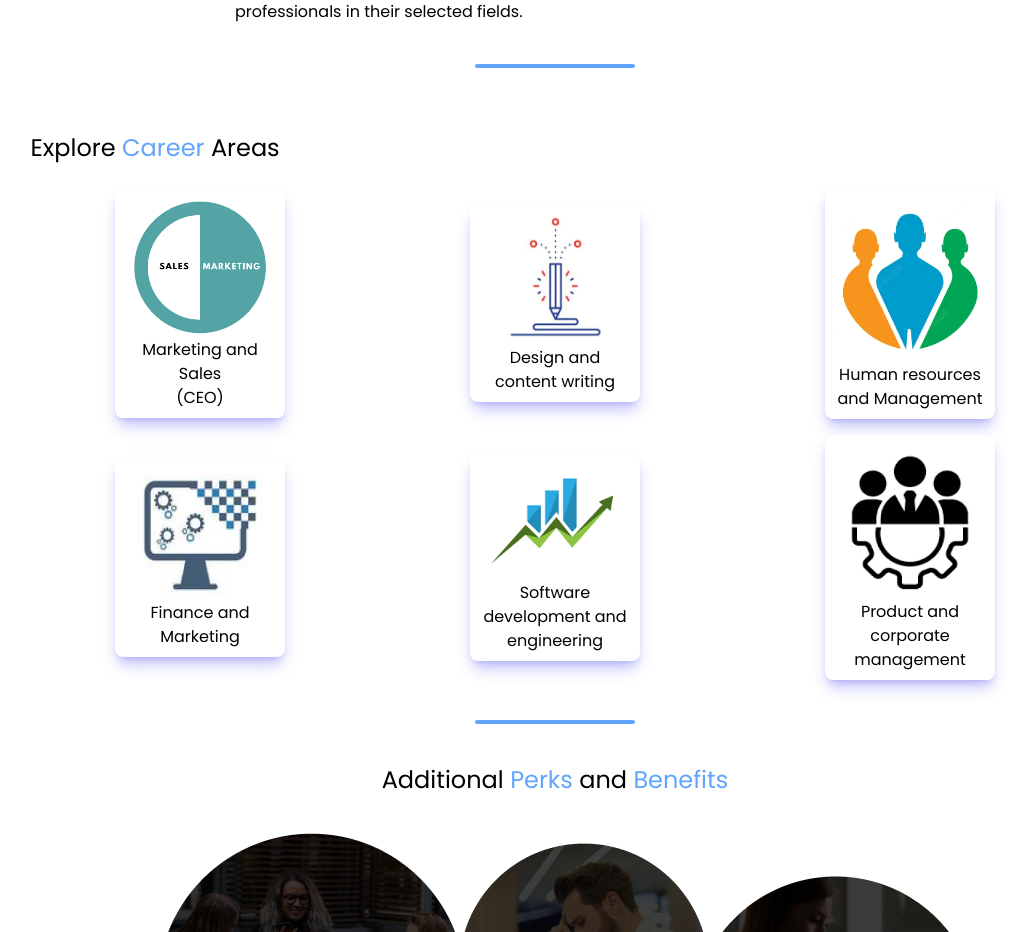
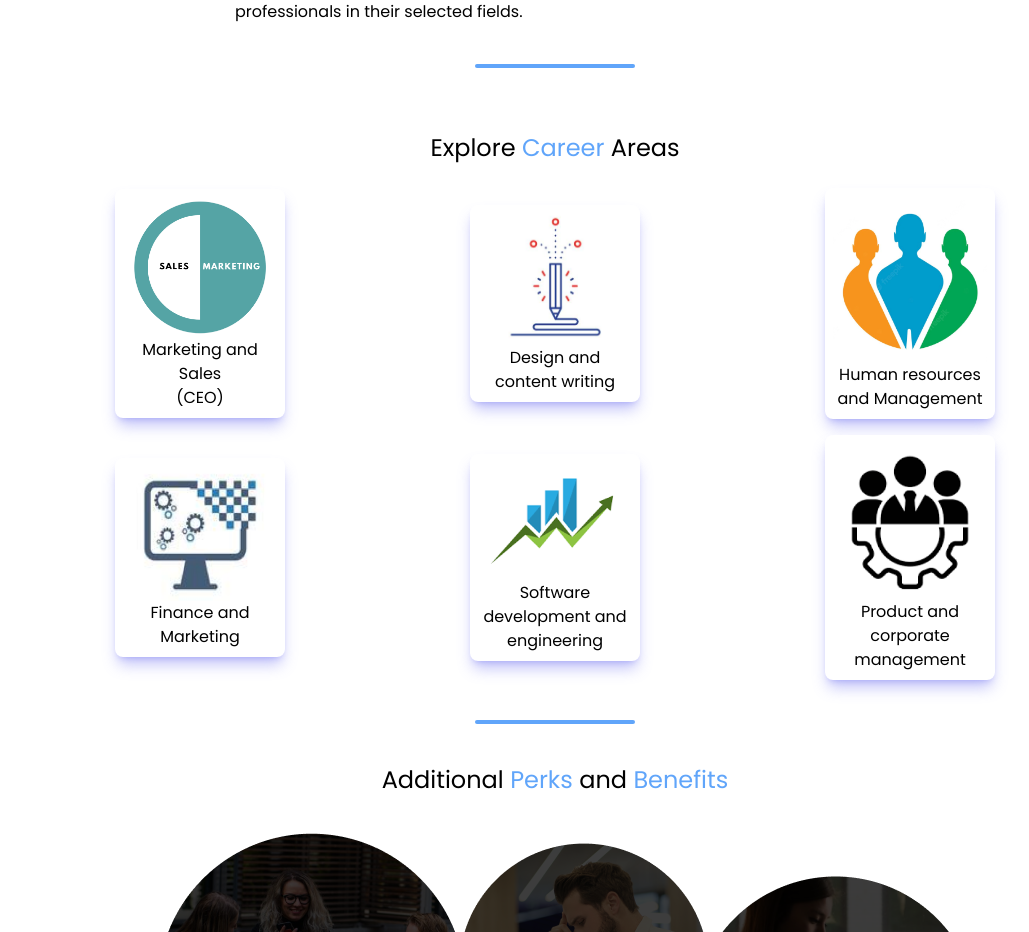
Before and after one commit to ahipsharma/CareerPage-main, a React (Vite) app: page / in a window 1280 px wide. Shown: the part 1280-2212 px from the top of the page, without its empty margins (85-1114 px from the left). Built offline with nearby package versions, Linux system fonts and the light colour scheme.

Commit message:
Careeer page

```diff
--- a/src/components/Explore.jsx
+++ b/src/components/Explore.jsx
@@ -5,7 +5,7 @@ function Explore() {
     <div>
       <hr class="w-40 h-1 mx-auto my-4 bg-blue-400 border-0 rounded md:my-10 dark:bg-blue-500"></hr>
         <br></br>
-        <h1 className="text-2xl">
+        <h1 className="text-2xl text-center">
           {" "}
           Explore <span className="text-blue-400">Career </span> Areas
         </h1>
--- a/src/components/Navbar/Mylinks.jsx
+++ b/src/components/Navbar/Mylinks.jsx
@@ -5,7 +5,6 @@ export const links = [
     sublinks: [
     ],
   },
-
   {
     name: "Products",
     submenu: true,
@@ -23,14 +22,14 @@ export const links = [
     },
     {
       name: "Services",
-    submenu: true,
+    submenu: false,
     sublinks: [
     ],
 
   },
   {
     name: "Articles",
-    submenu: true,
+    submenu: false,
     sublinks: [
     ],
   },
@@ -48,4 +47,10 @@ export const links = [
       },
     ]
   },
+  // {
+  //   name: "Contact",
+  //   submenu: false,
+  //   sublinks: [
+  //   ],
+  // }
 ]
--- a/src/components/Navbar/Navbar.jsx
+++ b/src/components/Navbar/Navbar.jsx
@@ -35,7 +35,7 @@ const Navbar = () => {
           </li>
           <NavLinks />
           <div className="flex flex-col items-center">
-            <input type="button" value="Search Fg"  className="bg-white text-black px-6 py-2 rounded-full m-2" />
+            <input type="button" placeholder="Search Fg"  className="bg-white text-black px-6 py-2 rounded-full m-2" />
             <input type="button" value="Login"  className="bg-white text-black px-6 py-2 m-2" />
             <input type="button" value="Sign up"  className="bg-black text-white px-6 py-2 m-2" />
           </div>
```
